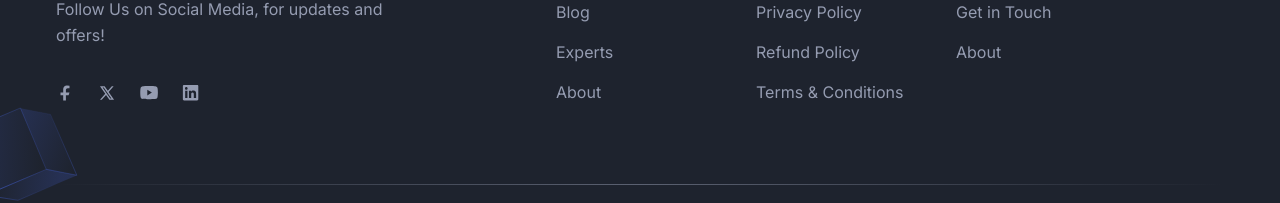
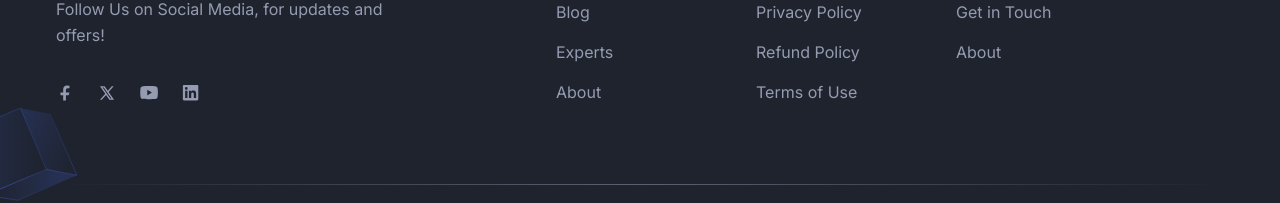
Before and after one commit to ali07ali07/AeroCOG, a Next.js app: page /experts in a window 1280 px wide. Shown: the part 1490-1693 px from the top of the page. Built offline with nearby package versions, Linux system fonts and the light colour scheme; no server answers.

Commit message:
added cors policy

```diff
--- a/src/components/Footer/index.tsx
+++ b/src/components/Footer/index.tsx
@@ -156,7 +156,7 @@ const Footer = () => {
                       href="/"
                       className="mb-4 inline-block text-base text-body-color duration-300 hover:text-primary dark:text-body-color-dark dark:hover:text-primary"
                     >
-                      Terms &#38; Conditions
+                      Terms of Use
                     </Link>
                   </li>
                 </ul>
```
Also changed, not shown: cors.json (added, +8 -0 lines), 1 other file (tests, documents, lock files or other folders).
